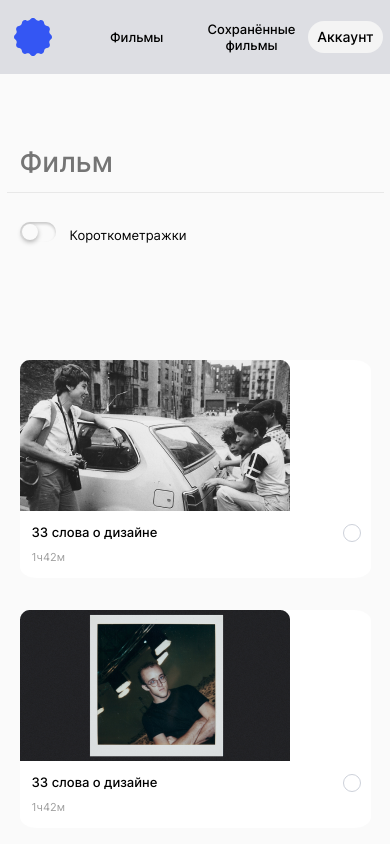
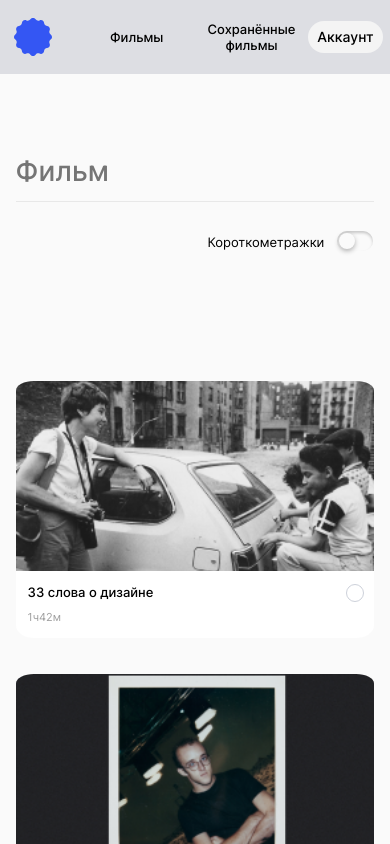
Before and after one commit to Moscow89er/movies-explorer-frontend, a React (Create React App) app: page /movies in a window 390 px wide. Shown: the top 844 px of the page. Built offline with nearby package versions, Linux system fonts and the light colour scheme.

Commit message:
работа над адаптивом 8

```diff
--- a/src/components/Footer/Footer.css
+++ b/src/components/Footer/Footer.css
@@ -61,10 +61,6 @@
 }
 
 @media (max-width: 920px) {
-    .footer__title {
-        margin-top: 46px;
-    }
-
     .footer__container {
         width: 100%;
         max-width: 708px;
--- a/src/components/MoviesCard/MoviesCard.css
+++ b/src/components/MoviesCard/MoviesCard.css
@@ -19,6 +19,8 @@
 }
 
 .movies-card__container_item {
+    width: 100%;
+    max-width: 559px;
     background: #FFF;
     border-radius: 5%;
 }
@@ -33,8 +35,11 @@
 }
 
 .movies-card__pic {
-    width: 270px;
-    height: 151px;
+    width: 100%;
+    max-height: 150px;
+    object-fit: cover;
+    border-top-right-radius: 5%;
+    border-top-left-radius: 5%;
 }
 
 .movies-card__title {
@@ -113,3 +118,22 @@
     border-radius: 6px;
     border: none;
 }
+
+.movies-card_button:hover {
+    cursor: pointer;
+}
+
+@media (max-width: 920px) {
+    .movies-card__container_items {
+        margin: 84px auto 30px;
+        width: 92%;
+        max-width: 768px;
+        grid-auto-rows: 257px;
+        column-gap: 30px;
+        row-gap: 36px;
+    }
+
+    .movies-card__pic {
+        max-height: 190px;
+    }
+}
--- a/src/components/MoviesCard/MoviesCard.js
+++ b/src/components/MoviesCard/MoviesCard.js
@@ -1,10 +1,27 @@
+import React, { useState, useEffect } from "react";
 import { movies } from "../../utils/data";
 
 function MoviesCard () {
+    const [windowDimensions, setWindowDimensions] = useState(window.innerWidth);
+
+    useEffect(() => {
+        const handleResize = () => setWindowDimensions(window.innerWidth);
+        window.addEventListener('resize', handleResize);
+        return () => window.removeEventListener('resize', handleResize);
+    }, []);
+
+    let itemsToShow;
+
+    if (windowDimensions < 920) {
+        itemsToShow = 8;
+    } else {
+        itemsToShow = 16;
+    }
+
     return (
         <section className="movies-card">
             <div className="movies-card__container_items">
-                {movies.map((movie) => (
+                {movies.slice(0, itemsToShow).map((movie) => (
                     <div className="movies-card__container_item" key={movie.id}>
                         <img
                             src={movie.pic}
@@ -22,7 +39,7 @@ function MoviesCard () {
                     </div>
                 ))}
             </div>
-            <button type="submit" className="movies-card_button">Ещё</button>
+            <button type="button" className="movies-card_button">Ещё</button>
         </section>
     )
 }
--- a/src/components/Portfolio/Portfolio.css
+++ b/src/components/Portfolio/Portfolio.css
@@ -68,6 +68,10 @@
     .portfolio__container_title {
         font-size: 26px;
     }
+
+    .portfolio__container:last-of-type {
+        padding-bottom: 67px;
+    }
 }
 
 @media (max-width: 600px) {
--- a/src/components/SearchForm/SearchForm.css
+++ b/src/components/SearchForm/SearchForm.css
@@ -102,3 +102,34 @@
 .search__container_checkbox-input:checked + .search__container_checkbox-text:after {
 	left: 18px;
 }
+
+@media (max-width: 920px) {
+  .search__form {
+    width: 92%;
+    max-width: 768px;
+    margin: 80px auto 0;
+    padding: 0 0 13px;
+  }
+
+  .search__container {
+    width: 92%;
+    max-width: 768px;
+    flex-direction: row-reverse;
+  }
+  .search__container_checkbox-text {
+    line-height: 14px;
+    padding: 0 50px 0 0px;
+  }
+
+  .search__container_checkbox-text:before {
+    left: 130px;
+  }
+
+  .search__container_checkbox-text:after {
+    left: 132px;
+  }
+
+  .search__container_checkbox-input:checked + .search__container_checkbox-text:after {
+    left: 148px;
+  }
+}
```
